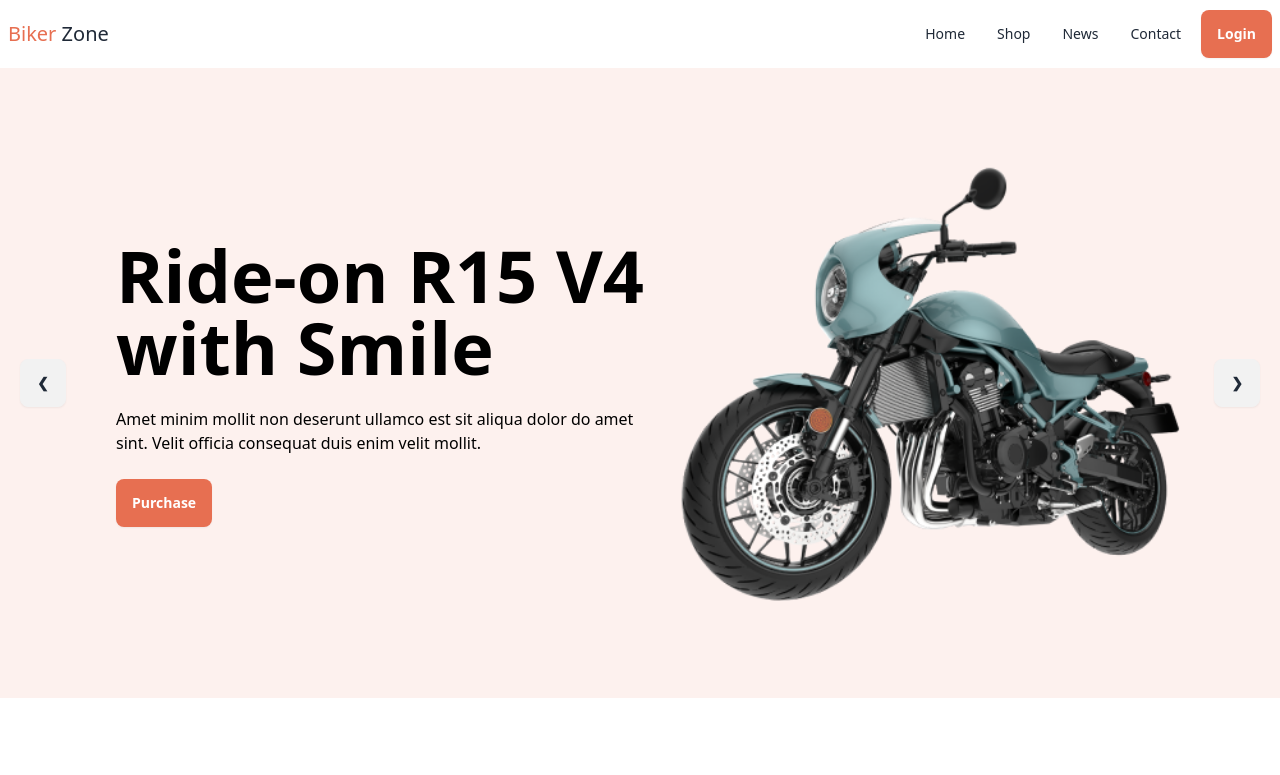
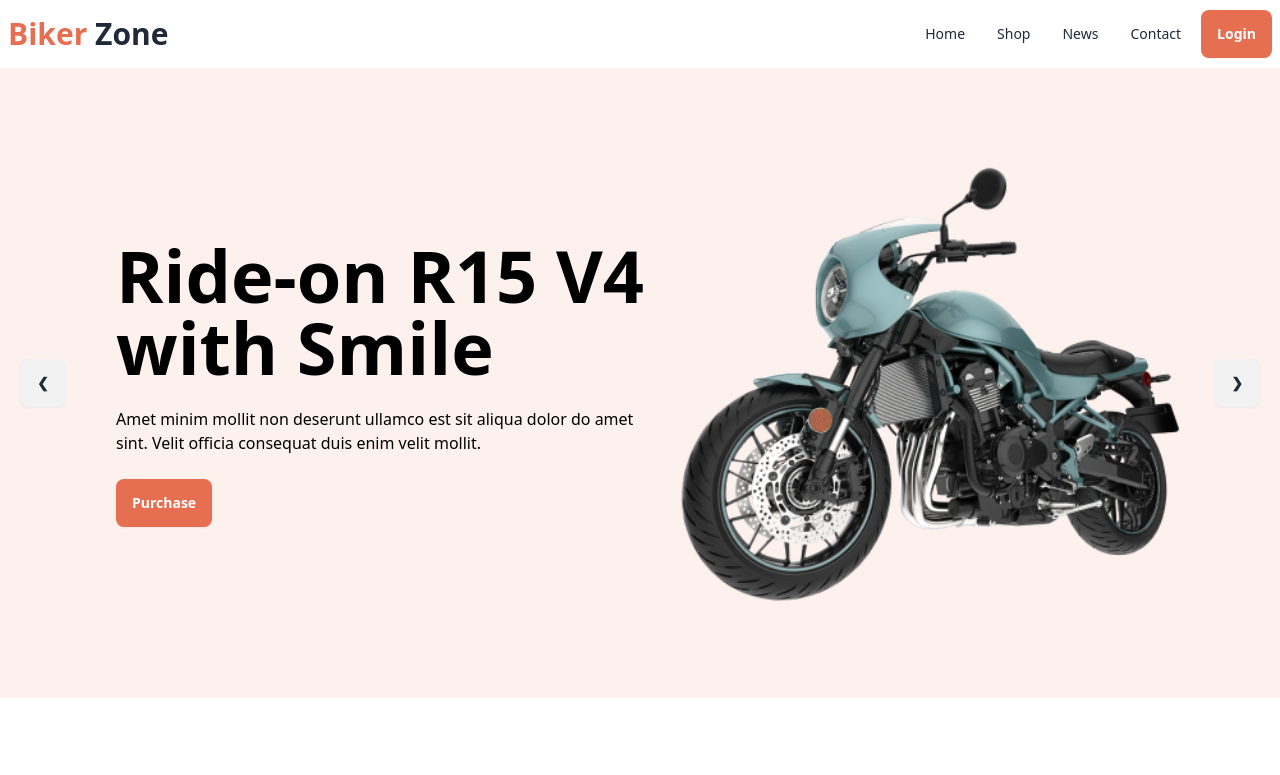
Before and after one commit to samsuuddintoha/biker-zone, a plain HTML site: page index.html in a window 1280 px wide. Shown: the top 775 px of the page. Drawn offline with nearby package versions, Linux system fonts and the light colour scheme.

Commit message:
fix: Logo Design

```diff
--- a/index.html
+++ b/index.html
@@ -50,7 +50,7 @@
               <li><a>Contact</a></li>
             </ul>
           </div>
-          <a class="text-xl"><span class="text-primary">Biker</span> Zone</a>
+          <a class="text-3xl font-bold"><span class="text-primary">Biker</span> Zone</a>
         </div>
         <div class="navbar-center hidden lg:flex">
           <ul class="menu menu-horizontal px-1">
```
